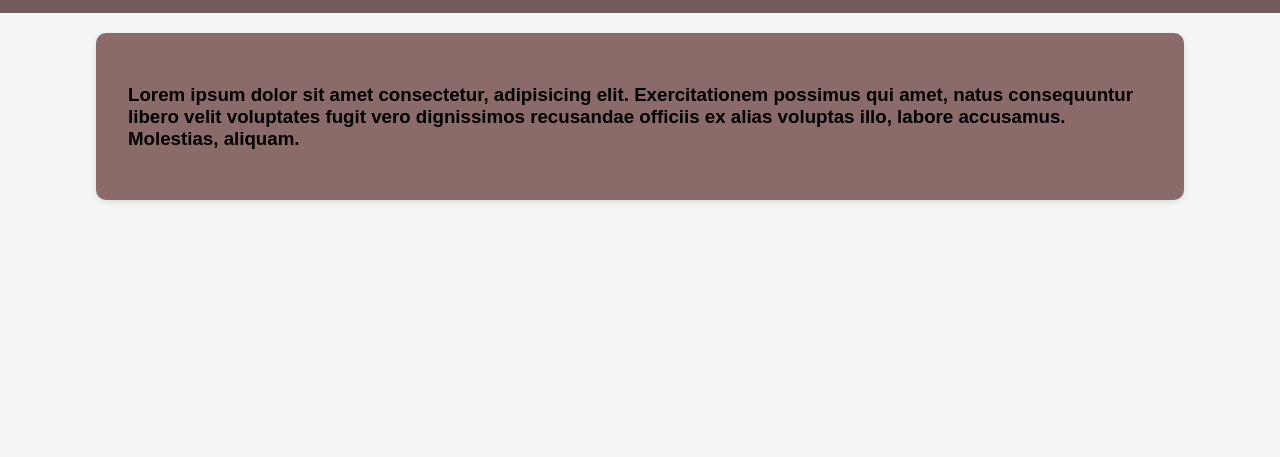
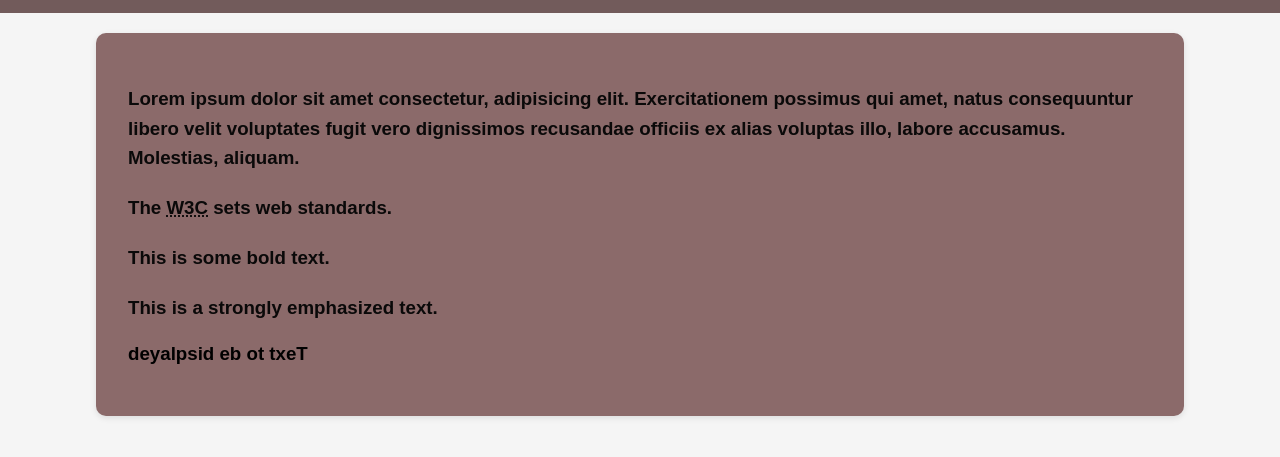
Before and after one commit to Sidhuhurix/Accessiblity-3, a plain HTML site: page xf.html in a window 1280 px wide. Shown: the part 159-616 px from the top of the page. Drawn offline with Linux system fonts and the light colour scheme.

Commit message:
Inline added

```diff
--- a/xf.html
+++ b/xf.html
@@ -37,6 +37,13 @@
             border-radius: 10px;
             margin-top: 20px;
         }
+        p {
+            line-height: 1.6;
+            color: #0a0909;
+            margin-bottom: 20px;
+            font-weight: b;
+        }
+
 
 
     </style>
@@ -50,11 +57,20 @@
             <img class="logo" src="https://encrypted-tbn0.gstatic.com/images?q=tbn:ANd9GcTuO79PSUsH1vAYFKZ2jy5QYHXdC4xhSKOqA&usqp=CAU" alt="Logo 2">
         </div>
     </header>
-        <div class="container" draggable="true">
+        <div class="container" >
+        <!-- draggable="true"> -->
             <h3>
                 <p>
                     Lorem ipsum dolor sit amet consectetur, adipisicing elit. Exercitationem possimus qui amet, natus consequuntur libero velit voluptates fugit vero dignissimos recusandae officiis ex alias voluptas illo, labore accusamus. Molestias, aliquam.
                 </p>
+
+                <p>The <abbr title="World Wide Web Consortium">W3C</abbr> sets web standards.</p>
+                <p>This is some <b style="font-weight: bolder;">bold text</b>.</p>
+                <p>This is a <strong>strongly emphasized</strong> text.</p>
+                <bdo dir="rtl">Text to be displayed</bdo>
+
+
+
             </h3>
 
 
```
Also changed, not shown: dr.html (+10 -0 lines).
